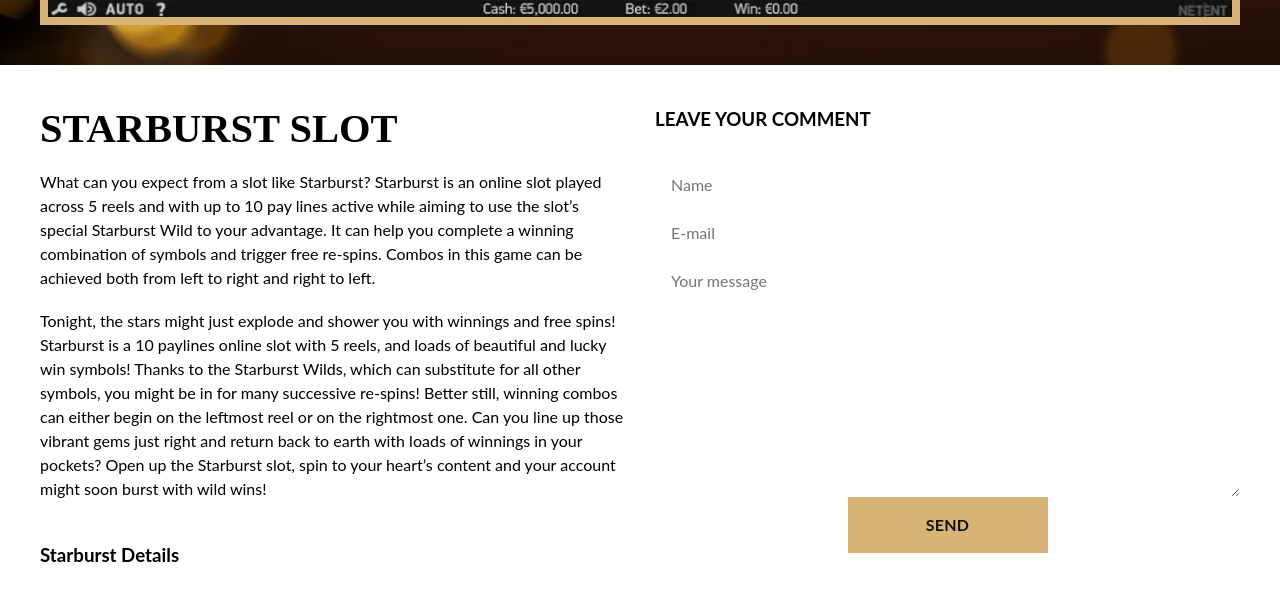
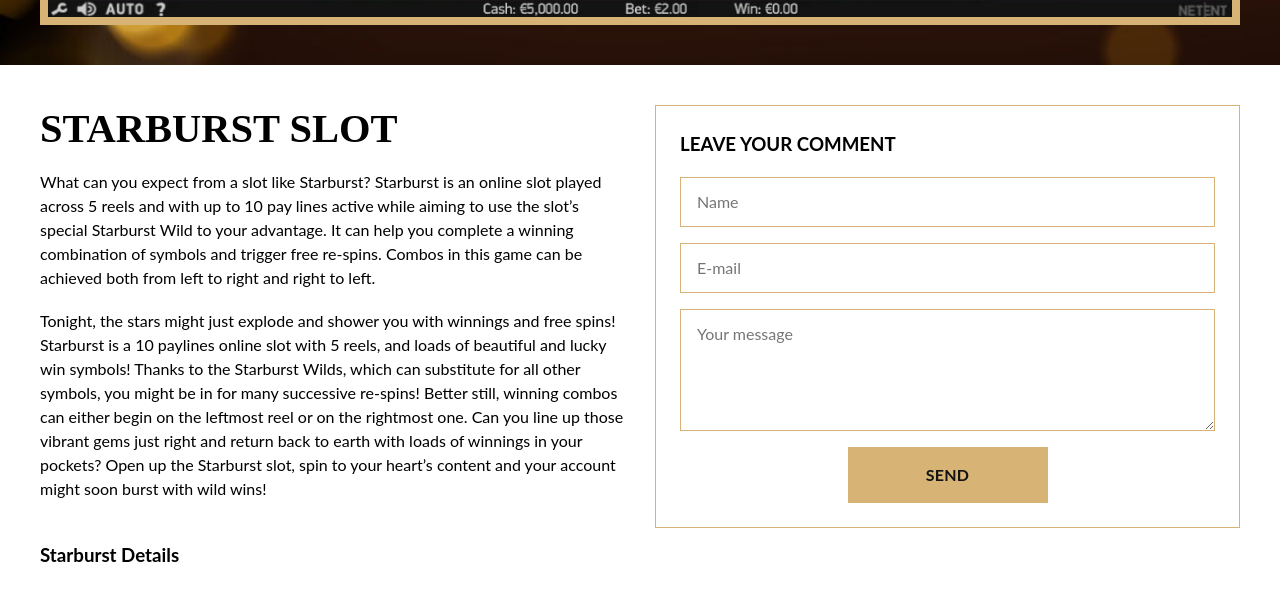
Before and after one commit to currently-unkwn/casino-template, a website: page game.html in a window 1280 px wide. Shown: the part 771-1361 px from the top of the page. Drawn offline with nearby package versions, Linux system fonts and the light colour scheme; files that its build step writes are made by us from their sources.

Commit message:
Final styling for game.html, added utilities.border, minor fixes

```diff
--- a/game.html
+++ b/game.html
@@ -117,7 +117,7 @@
     <main class="u-padding-x--4xl">
       <div class="container container-fluid">
         <div class="row">
-          <div class="col-lg-6 u-margin-bottom--sm">
+          <div class="col-lg-6 u-margin-bottom--xxl">
             <div class="c-text-component u-margin-bottom--4xl">
               <h1>Starburst slot</h1>
               <p>
@@ -192,8 +192,10 @@
           <!-- End of Slot Content -->
 
           <div class="reply col-lg-6">
-            <div class="respond-form u-padding--xxl">
-              <h3 class="u-margin-bottom--xxl u-text-transform--uppercase">
+            <div
+              class="respond-form u-padding-xy--xxl u-border--1 u-border-color--primary"
+            >
+              <h3 class="u-margin-bottom--md u-text-transform--uppercase">
                 Leave your comment
               </h3>
 
@@ -201,7 +203,7 @@
                 <div class="c-form__group">
                   <input
                     type="text"
-                    class="c-input-area"
+                    class="c-input-area u-margin-bottom--md u-border--1 u-border-color--primary"
                     id="name"
                     placeholder="Name"
                     aria-label="Your name"
@@ -212,7 +214,7 @@
                 <div class="c-form__group">
                   <input
                     type="email"
-                    class="c-input-area"
+                    class="c-input-area u-margin-bottom--md u-border--1 u-border-color--primary"
                     id="email"
                     placeholder="E-mail"
                     aria-label="Your email"
@@ -224,10 +226,10 @@
                   <textarea
                     name="comment"
                     id="comment"
-                    class="c-input-area"
+                    class="c-input-area u-margin-bottom--md u-border--1 u-border-color--primary"
                     maxlength="65525"
                     cols="30"
-                    rows="9"
+                    rows="4"
                     aria-label="Your comment"
                     placeholder="Your message"
                     required
--- /dev/null
+++ b/sass/08_utilities/_utilitites.border.scss
@@ -0,0 +1,15 @@
+// UTILITIES: BORDER
+
+.u-border {
+  &--1 {
+    border: 1px solid var(--color-grey);
+  }
+}
+
+// Border Colors
+
+.u-border-color {
+  &--primary {
+    border-color: var(--color-primary);
+  }
+}
--- a/sass/08_utilities/_utilitites.width.scss
+++ b/sass/08_utilities/_utilitites.width.scss
@@ -1,4 +1,4 @@
-// UTILITIES: TYPOGRAPHY
+// UTILITIES: WIDTH
 
 // MIN WIDTH
 
--- a/sass/main.scss
+++ b/sass/main.scss
@@ -149,6 +149,7 @@
 @import "08_utilities/utilities.overflow";
 @import "08_utilities/utilities.opacity";
 @import "08_utilities/utilitites.width";
+@import "08_utilities/utilitites.border";
 // @import "08_utilities/utilities.borders";
 // @import "08_utilities/utilities.shadows";
 // @import "08_utilities/utilities.healthcheck";
```
